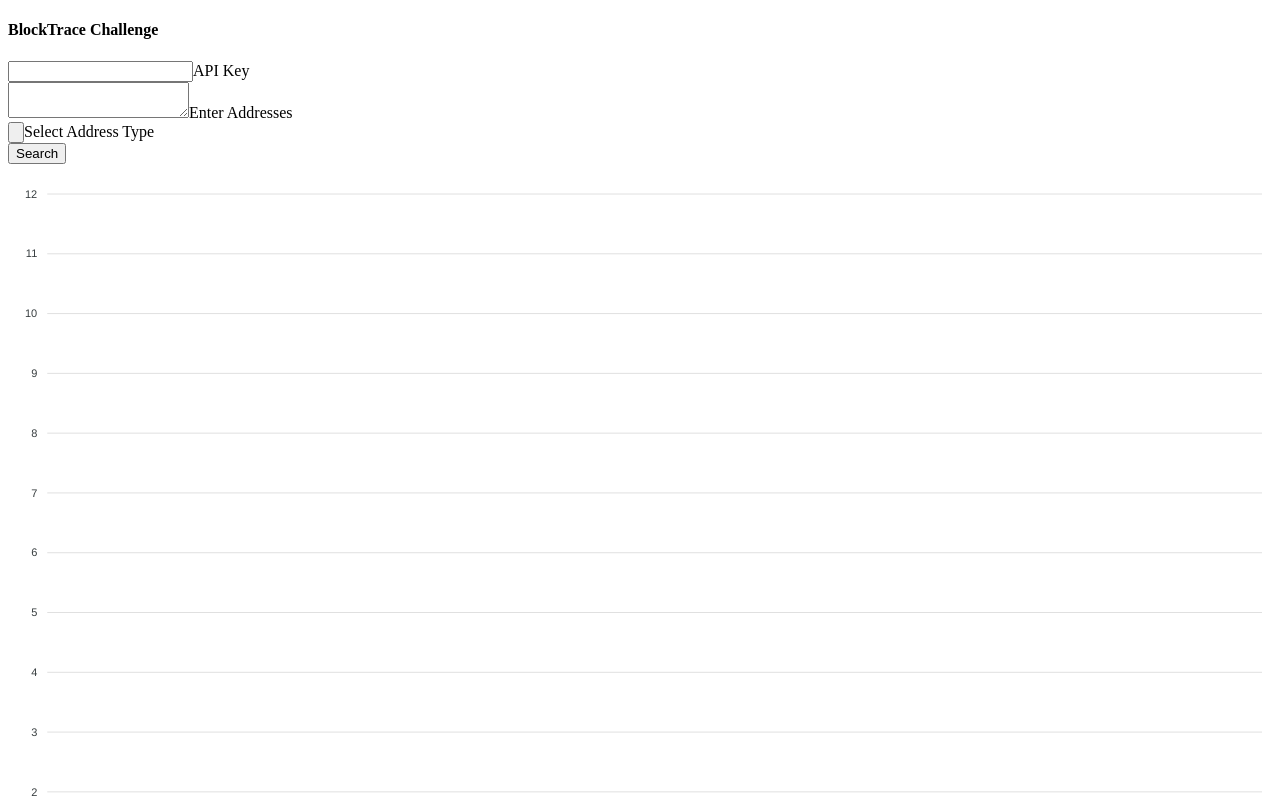
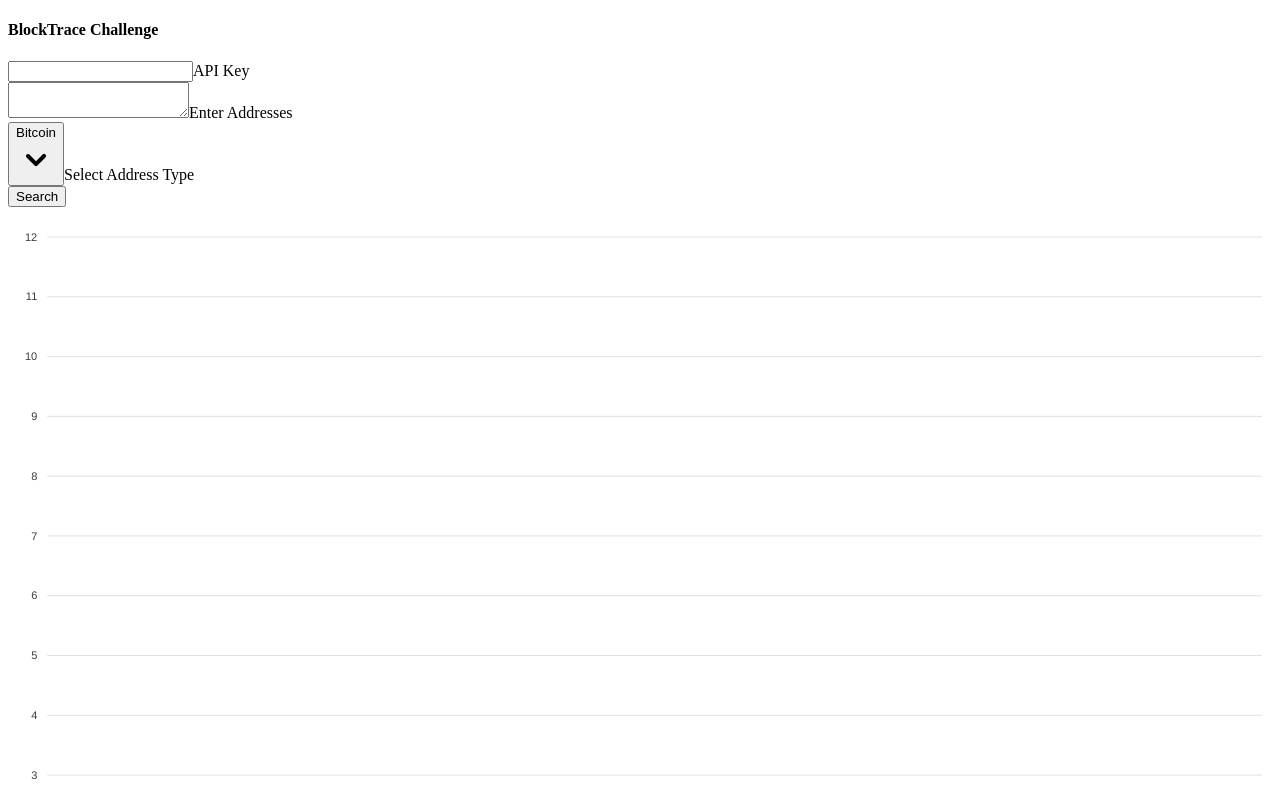
Before and after one commit to andrewdahn/fusion, a React (Create React App) app in the folder client/: page / in a window 1280 px wide. Shown: the top 800 px of the page. Built offline with nearby package versions, Linux system fonts and the light colour scheme.

Commit message:
add initial value and form validation

```diff
--- a/client/src/components/Form.tsx
+++ b/client/src/components/Form.tsx
@@ -35,7 +35,7 @@ const Form: React.FC<Props> = ({
 }) => {
   const [key, setKey] = useState<string>('');
   const [content, setContent] = useState<string>('');
-  const [type, setType] = useState<string>('');
+  const [type, setType] = useState<string>('btc');
 
   const handleTextAreaInput = (
     e: React.ChangeEvent<HTMLTextAreaElement>
@@ -53,7 +53,7 @@ const Form: React.FC<Props> = ({
 
   const handleSubmit = (): void => {
     const addr = content ? content.split('\n') : [];
-    if (!type || !addr || !key) {
+    if (!type || !content || !key) {
       setError('Fill in all the text fields!');
       return;
     }
```
